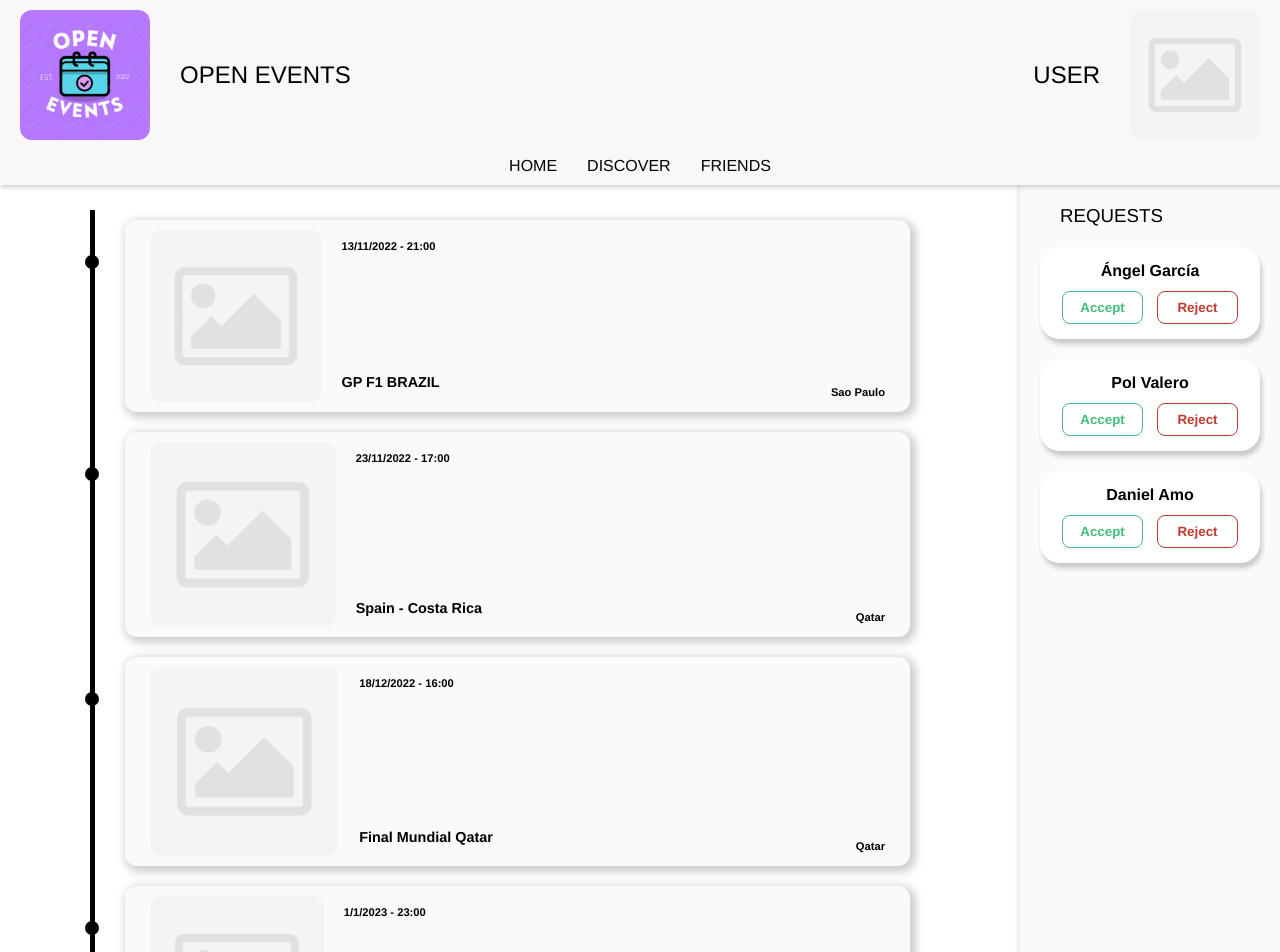
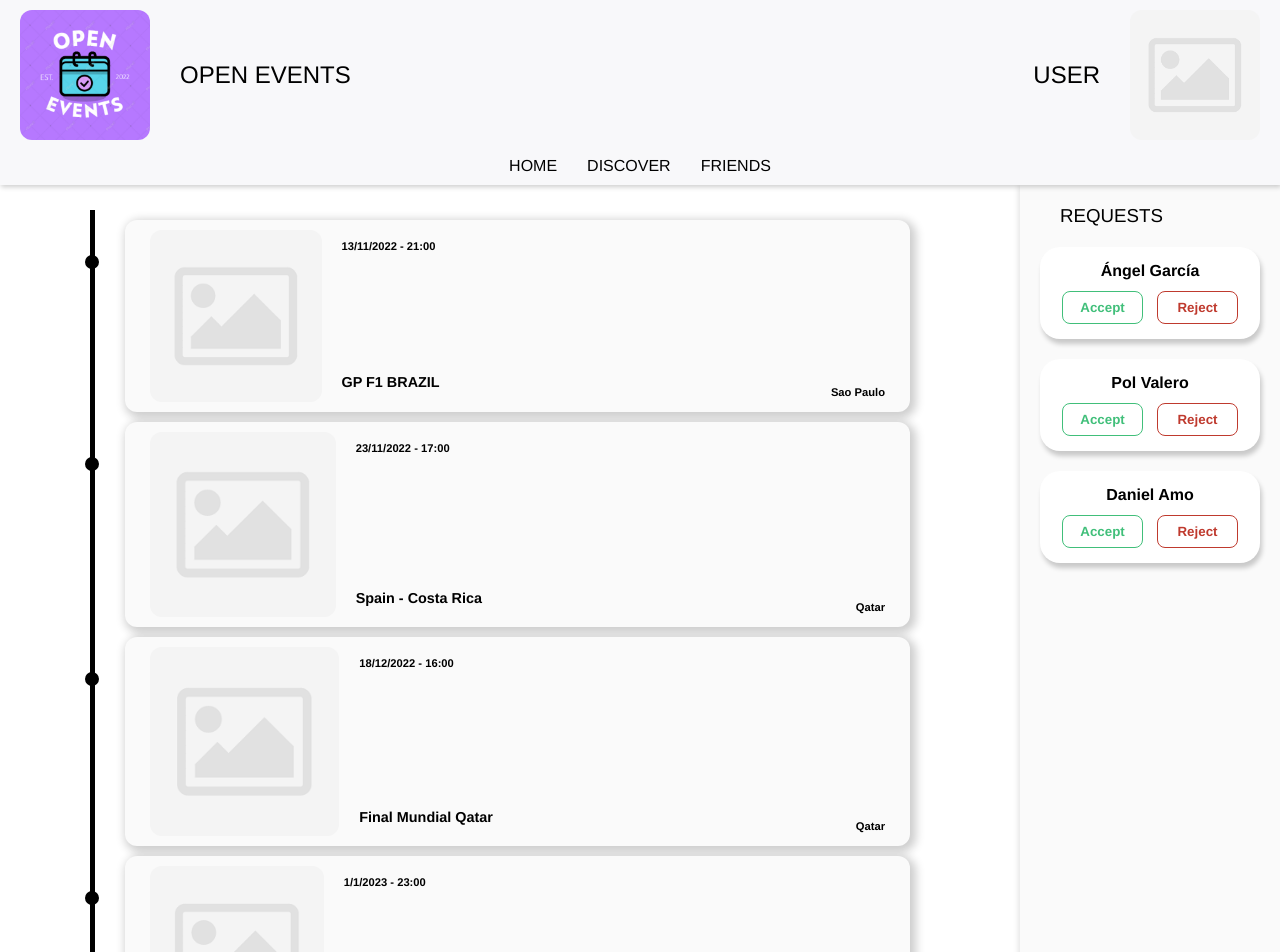
Before and after one commit to pol-valero/vue-open-events-web, a Vue app: page /timeline in a window 1280 px wide. Shown: the top 952 px of the page. Built offline with nearby package versions, Linux system fonts and the light colour scheme.

Commit message:
Added lists

```diff
--- a/src/views/ChatView.vue
+++ b/src/views/ChatView.vue
@@ -2,36 +2,44 @@
   <div id="chat-main">
     <section id="container-chat-person">
       <h4 id="chats-title">Friends</h4>
-
+      <ul>
+        <li>
           <button class="btn-chat">
             <div class="chat-person">
               <img class="little-img" src="../assets/default_img.png" alt="logo" />
               <h5 class="name-padding">Ángel García</h5>
             </div>
           </button>
+        </li>
 
+        <li>
           <button class="btn-chat">
             <div class="chat-person">
               <img class="little-img" src="../assets/default_img.png" alt="logo" />
               <h5 class="name-padding">Claudia Lajara</h5>
             </div>
           </button>
+        </li>
 
+        <li>
           <button class="btn-chat">
             <div class="chat-person">
               <img class="little-img" src="../assets/default_img.png" alt="logo" />
               <h5 class="name-padding">Pol Valero</h5>
             </div>
           </button>
+        </li>
 
+        <li>
           <button class="btn-chat">
             <div class="chat-person">
               <img class="little-img" src="../assets/default_img.png" alt="logo" />
               <h5 class="name-padding">Marc Geremias</h5>
             </div>
           </button>
+        </li>
+      </ul>
     </section>
-
     <section id="container-chat-interactive">
       <div id="container-chat-person-selected">
         <img class="little-img" src="../assets/default_img.png" alt="logo" />
@@ -238,6 +246,12 @@ input {
   font-size: 13px;
 }
 
+ul {
+  list-style-type: none;
+  padding: 0;
+  margin: 0;
+}
+
 /*MEDIA QUERIES*/
 @media(min-width: 768px) {
   #chat-main {
--- a/src/views/TimelineView.vue
+++ b/src/views/TimelineView.vue
@@ -1,5 +1,7 @@
 <template>
   <section id="container-timeline">
+    <ul>
+      <li>
         <div class="event-timeline">
           <div class="img-date-title-timeline">
             <img src="../assets/default_img.png" alt="logo" />
@@ -12,7 +14,9 @@
 
           <h5 class="event-location">Sao Paulo</h5>
         </div>
+      </li>
 
+      <li>
         <div class="event-timeline">
           <div class="img-date-title-timeline">
             <img src="../assets/default_img.png" alt="logo" />
@@ -25,7 +29,9 @@
 
           <h5 class="event-location">Qatar</h5>
         </div>
+      </li>
 
+      <li>
         <div class="event-timeline">
           <div class="img-date-title-timeline">
             <img src="../assets/default_img.png" alt="logo" />
@@ -38,7 +44,9 @@
 
           <h5 class="event-location">Qatar</h5>
         </div>
+      </li>
 
+      <li>
         <div class="event-timeline">
           <div class="img-date-title-timeline">
             <img src="../assets/default_img.png" alt="logo" />
@@ -51,7 +59,9 @@
 
           <h5 class="event-location">Costa Breve</h5>
         </div>
+      </li>
 
+      <li>
         <div class="event-timeline">
           <div class="img-date-title-timeline">
             <img src="../assets/default_img.png" alt="logo" />
@@ -64,6 +74,8 @@
 
           <h5 class="event-location">La Molina</h5>
         </div>
+      </li>
+    </ul>
   </section>
 </template>
 
@@ -139,6 +151,12 @@ h5 {
   font-size: 0.7em;
 }
 
+ul {
+  list-style-type: none;
+  margin: 0;
+  padding: 0;
+}
+
 /*MEDIA QUERIES*/
 @media (min-width: 768px) {
   #container-timeline {
```
Lines whose indentation alone changed are shown as unchanged.
